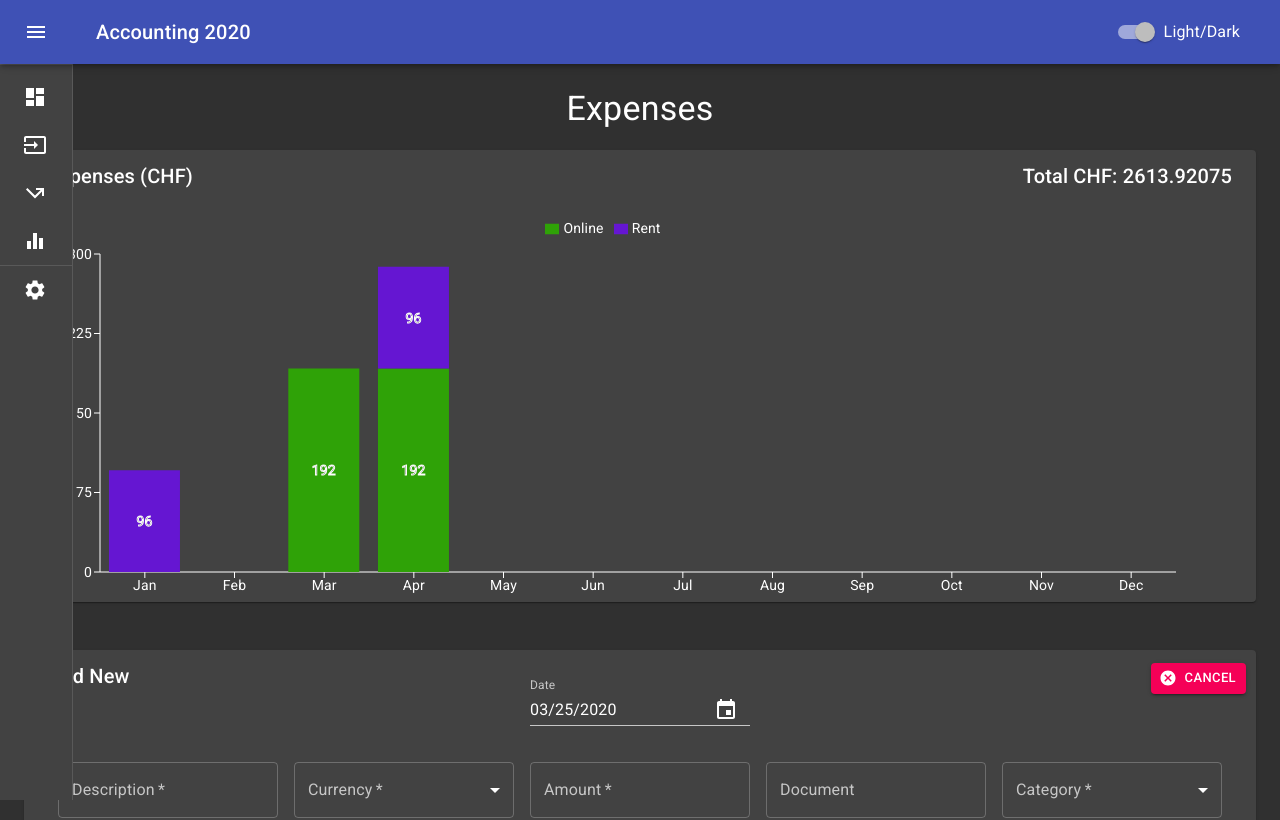
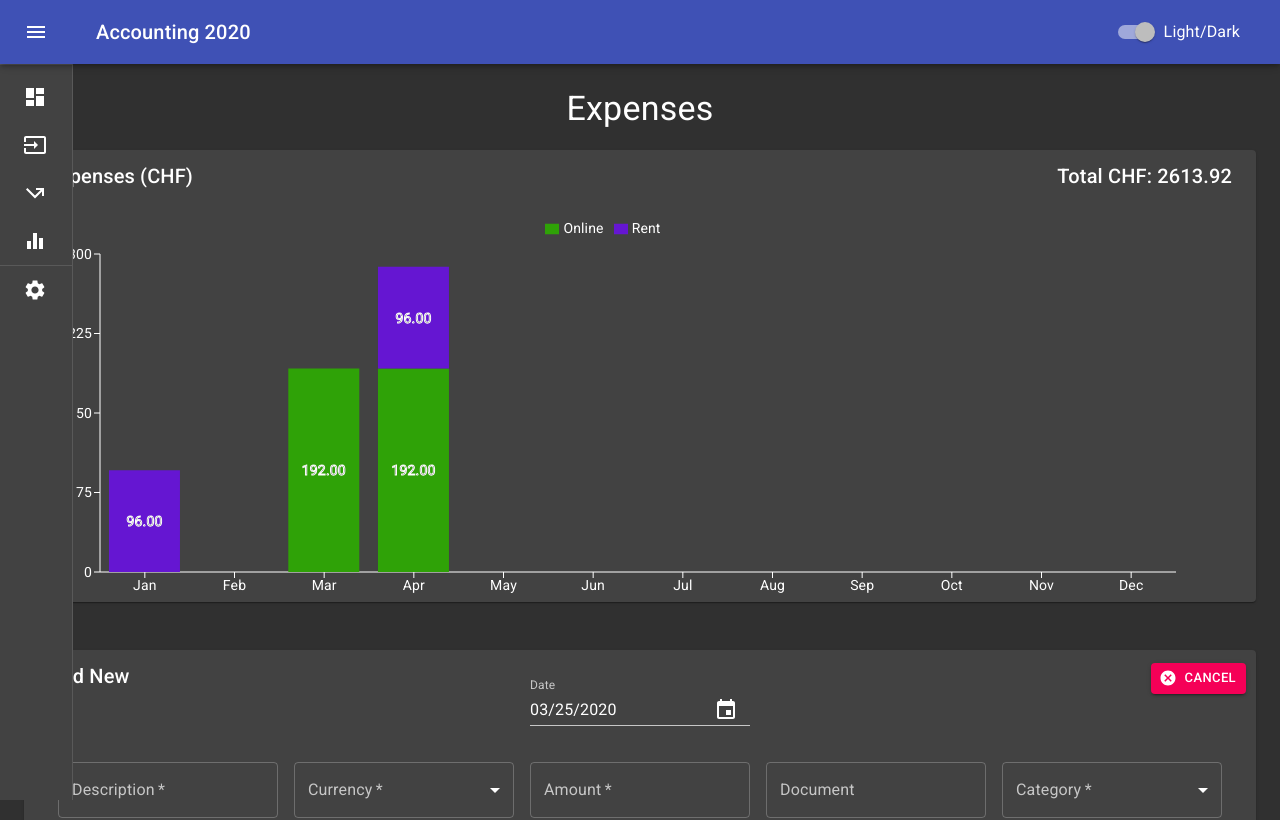
Before and after one commit to samfromaway/accounting-react, a React (Create React App) app: page /expenses in a window 1280 px wide. Shown: the top 820 px of the page. Built offline with nearby package versions, Linux system fonts and the light colour scheme.

Commit message:
nr format

```diff
--- a/src/components/AccountingChart.js
+++ b/src/components/AccountingChart.js
@@ -16,7 +16,6 @@ import { Typography } from '@material-ui/core';
 
 const AccountingSummaryChart = ({ title, data, total, categories }) => {
   const theme = useTheme();
-  console.log(data);
   const createColorConfig = () => {
     const colorConfig = [];
     const availableColors = [
@@ -48,7 +47,7 @@ const AccountingSummaryChart = ({ title, data, total, categories }) => {
     return colorConfig;
   };
   const colorConfig = createColorConfig();
-
+  console.log(data);
   const legendFormatter = (value, entry, index) => {
     const category = categories.filter((category) => category.value === value);
     return category[0].label;
@@ -68,7 +67,7 @@ const AccountingSummaryChart = ({ title, data, total, categories }) => {
         variant='h6'
         style={{ position: 'absolute', top: '10px', right: '24px' }}
       >
-        Total CHF: {total}
+        Total CHF: {total.toFixed(2)}
       </Typography>
       <ResponsiveContainer width='100%' height={400}>
         <BarChart
--- a/src/components/AccountingSummary.js
+++ b/src/components/AccountingSummary.js
@@ -9,7 +9,6 @@ const AccountingSummary = ({ transactions, title, categories }) => {
   const total = transactions
     .map((transaction) => transaction.chfAmount)
     .reduce((acc, item) => (acc += item), 0);
-  console.log(transactions);
   return (
     <Fragment>
       <Grid container spacing={4}>
--- a/src/hooks/useFilterPerMonth.js
+++ b/src/hooks/useFilterPerMonth.js
@@ -16,7 +16,7 @@ export const useFilterPerMonth = (transactions, categories) => {
       const sum = array
         .map((e) => e.chfAmount)
         .reduce((acc, item) => (acc += item), 0);
-      return sum;
+      return sum.toFixed(2);
     };
 
     const categoryByMonth = (monthString, monthNr) => {
@@ -32,10 +32,6 @@ export const useFilterPerMonth = (transactions, categories) => {
       return total;
     };
 
-    //
-    //
-    //
-    //
     const data = [
       categoryByMonth('Jan', 0),
       categoryByMonth('Feb', 1),
```
